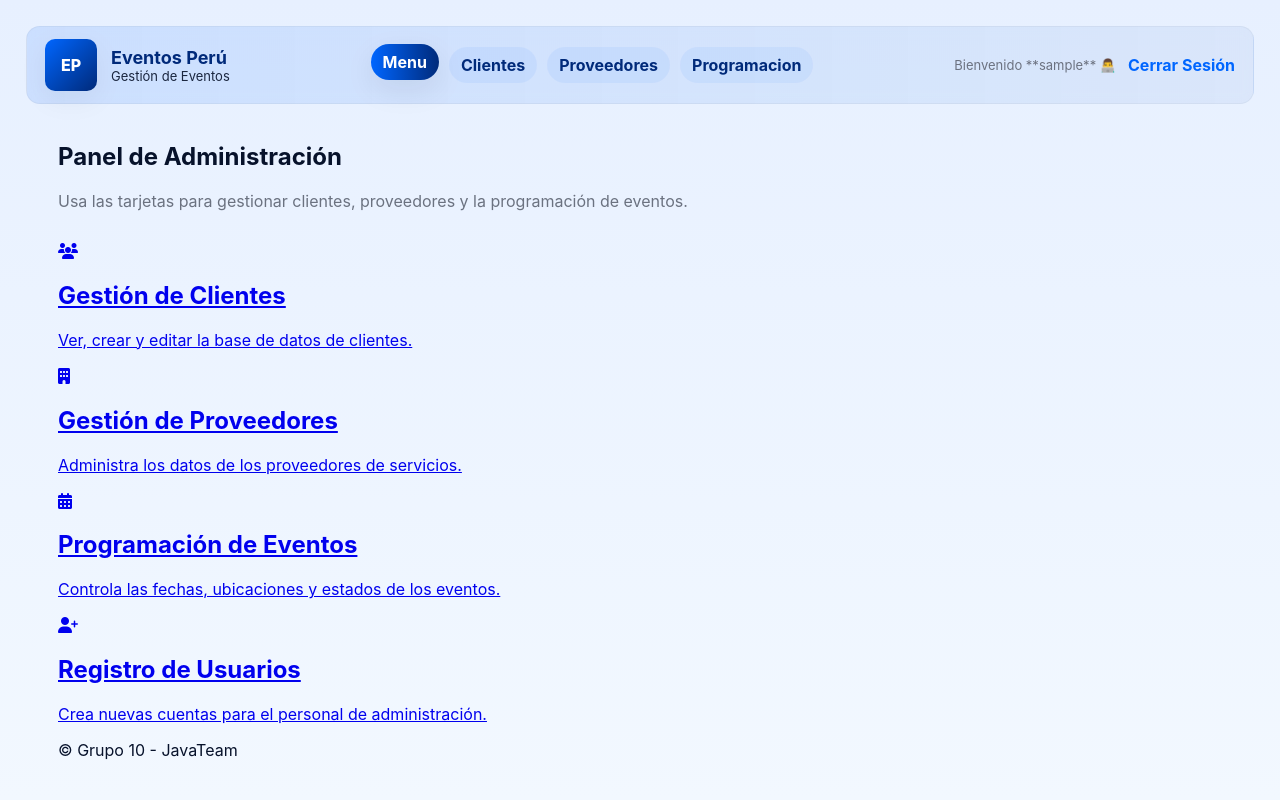
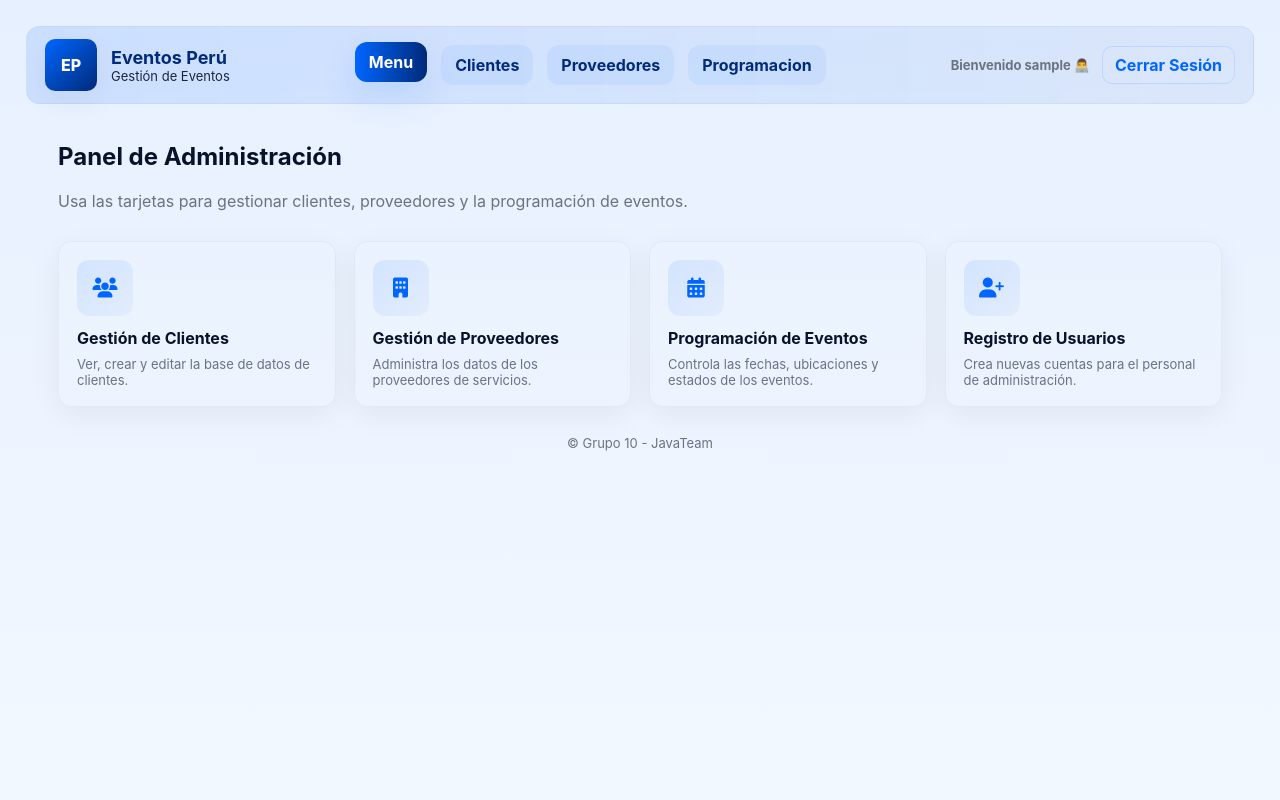
Before and after one commit to chuaman-ldti/eventosperu3, a PHP site: page /views/menu.php in a window 1280 px wide. Run offline with PHP 8.4, Linux system fonts and the light colour scheme; the visitor is signed in with stand-in values (Sample User, id 1).

Commit message:
Se corrigio Estilos del Menu

```diff
--- a/assets/app.js
+++ b/assets/app.js
@@ -200,6 +200,28 @@ document.addEventListener('DOMContentLoaded', () => {
   }
 });
 
+// Menu hamburger toggle (global)
+document.addEventListener('DOMContentLoaded', () => {
+  const header = document.querySelector('.header');
+  if (!header) return;
+  // crear botón hamburger si no existe
+  let hb = header.querySelector('.hamburger');
+  if (!hb) {
+    hb = document.createElement('button');
+    hb.type = 'button';
+    hb.className = 'hamburger';
+    hb.setAttribute('aria-label','Abrir menú');
+    hb.innerHTML = '<span></span>';
+    // insertar antes del user-info
+    const userInfo = header.querySelector('.user-info');
+    header.insertBefore(hb, userInfo);
+  }
+
+  hb.addEventListener('click', () => {
+    header.classList.toggle('nav-open');
+  });
+});
+
 /* Clientes: carga tabla, guardar, editar, eliminar */
 const API_CLIENTS = '../api/clients.php';
 const CLIENT_COLS = ['id','nombre','telefono','email'];
--- a/assets/style.css
+++ b/assets/style.css
@@ -61,6 +61,30 @@ body{
 .main-nav a.active, .main-nav a:hover{
   color:#fff; background: linear-gradient(90deg,var(--accent),var(--accent-700));
   transform:translateY(-3px); box-shadow:0 10px 30px rgba(2,6,23,0.08);
+}
+
+/* Enhanced menu / user area styles */
+.main-nav{gap:14px}
+.main-nav a{padding:10px 14px;border-radius:12px}
+.main-nav a.active{box-shadow:0 14px 36px rgba(0,102,255,0.12)}
+
+.user-info{gap:10px}
+.welcome-text{font-size:13px;color:var(--muted);font-weight:700;white-space:nowrap;overflow:hidden;text-overflow:ellipsis;max-width:240px}
+.logout-link{background:transparent;border:1px solid rgba(0,102,255,0.12);padding:8px 12px;border-radius:10px;color:var(--accent);font-weight:800}
+.logout-link:hover{background:linear-gradient(90deg,var(--accent),var(--accent-700));color:#fff}
+
+/* hamburger for small screens */
+.hamburger{display:none;width:44px;height:44px;border-radius:10px;background:transparent;border:1px solid rgba(2,6,23,0.04);align-items:center;justify-content:center;cursor:pointer}
+.hamburger span{display:block;width:18px;height:2px;background:var(--accent-700);position:relative}
+.hamburger span::before,.hamburger span::after{content:"";position:absolute;left:0;width:18px;height:2px;background:var(--accent-700)}
+.hamburger span::before{top:-6px}.hamburger span::after{top:6px}
+
+@media (max-width:720px){
+  .main-nav{display:none;position:absolute;left:12px;right:12px;top:76px;flex-direction:column;gap:6px;padding:12px;border-radius:12px;background:linear-gradient(180deg,rgba(255,255,255,0.96),#fff);box-shadow:0 12px 30px rgba(2,6,23,0.06)}
+  .hamburger{display:flex}
+  .header{position:relative}
+  .header.nav-open .main-nav{display:flex}
+  .welcome-text{display:none}
 }
 
 /* user area */
@@ -151,4 +175,46 @@ body{
 .visually-hidden{position:absolute!important;height:1px;width:1px;overflow:hidden;clip:rect(1px,1px,1px,1px);white-space:nowrap}
 .text-muted{color:var(--muted)}
 
+/* Dashboard / Panel de Administración styles */
+.dashboard-grid{
+  display:grid;
+  grid-template-columns:repeat(4,1fr);
+  gap:18px;
+  margin-top:12px;
+}
+.dashboard-card{
+  display:block;
+  background:var(--card-bg);
+  border-radius:14px;
+  padding:18px;
+  text-decoration:none;
+  color:var(--text);
+  border:1px solid rgba(2,6,23,0.04);
+  box-shadow:var(--shadow);
+  transition:transform .14s ease, box-shadow .14s ease;
+  min-height:140px;
+  align-items:flex-start;
+}
+.dashboard-card:hover{
+  transform:translateY(-8px);
+  box-shadow:0 26px 50px rgba(2,6,23,0.10);
+}
+.dashboard-card .icon-box{
+  width:56px;height:56px;border-radius:12px;
+  display:flex;align-items:center;justify-content:center;margin-bottom:12px;
+  background:linear-gradient(135deg, rgba(0,102,255,0.10), rgba(0,71,179,0.04));
+  color:var(--accent);
+  font-size:20px;
+}
+.dashboard-card .icon-box i{font-size:20px}
+.dashboard-card h2{margin:0 0 8px;font-size:16px}
+.dashboard-card p{margin:0;color:var(--muted);font-size:13px}
+
+.dashboard-card:active{transform:translateY(-2px)}
+
+.footer{margin-top:28px;text-align:center;color:var(--muted);font-size:13px}
+
+@media (max-width:1100px){ .dashboard-grid{grid-template-columns:repeat(3,1fr)} }
+@media (max-width:820px){ .dashboard-grid{grid-template-columns:repeat(2,1fr)} }
+@media (max-width:520px){ .dashboard-grid{grid-template-columns:1fr} .header{flex-direction:column;align-items:flex-start} }
 /* End of file */
--- a/views/menu.php
+++ b/views/menu.php
@@ -18,11 +18,16 @@ $current_page = basename($_SERVER['PHP_SELF']);
 <!DOCTYPE html>
 <html lang="es">
 <head>
-    <meta charset="utf-8">
-    <title>Eventos Perú</title>
-    <link rel="stylesheet" href="../assets/style.css">
-    <link rel="stylesheet" href="https://cdnjs.cloudflare.com/ajax/libs/font-awesome/6.5.2/css/all.min.css">
-    </head>
+        <meta charset="utf-8">
+        <title>Eventos Perú</title>
+        <?php
+            $cssPath = __DIR__ . '/../assets/style.css';
+            $cssVer = file_exists($cssPath) ? filemtime($cssPath) : time();
+        ?>
+        <link rel="stylesheet" href="../assets/style.css?v=<?php echo $cssVer; ?>">
+        <link rel="stylesheet" href="https://cdnjs.cloudflare.com/ajax/libs/font-awesome/6.5.2/css/all.min.css">
+        <script src="../assets/app.js" defer></script>
+        </head>
 <body>
     <header class="header">
         <div class="brand">
@@ -34,14 +39,14 @@ $current_page = basename($_SERVER['PHP_SELF']);
         </div>
 
         <nav class="main-nav">
-            <a href="menu.php" class="<?php echo ($current_page == 'menu.php') ? ' active' : ''; ?>">Menu</a>
-            <a href="clients.php" class="<?php echo ($current_page == 'clients.php') ? ' active' : ''; ?>">Clientes</a>
-            <a href="providers.php" class="<?php echo ($current_page == 'providers.php') ? ' active' : ''; ?>">Proveedores</a>
-            <a href="events.php" class="<?php echo ($current_page == 'events.php') ? ' active' : ''; ?>">Programacion</a>
+            <a href="menu.php" class="<?php echo ($current_page == 'menu.php') ? 'active' : ''; ?>">Menu</a>
+            <a href="clients.php" class="<?php echo ($current_page == 'clients.php') ? 'active' : ''; ?>">Clientes</a>
+            <a href="providers.php" class="<?php echo ($current_page == 'providers.php') ? 'active' : ''; ?>">Proveedores</a>
+            <a href="events.php" class="<?php echo ($current_page == 'events.php') ? 'active' : ''; ?>">Programacion</a>
         </nav>
 
         <div class="user-info">
-            <span class="welcome-text">Bienvenido **<?php echo htmlspecialchars($_SESSION['username']); ?>** 👨‍💻</span>
+            <span class="welcome-text">Bienvenido <?php echo htmlspecialchars($_SESSION['username'] ?? ''); ?> 👨‍💻</span>
             <a href="logout.php" class="logout-link">Cerrar Sesión</a>
         </div>
     </header>
```
Also changed, not shown: views/menu - copia.php (+11 -6 lines).
